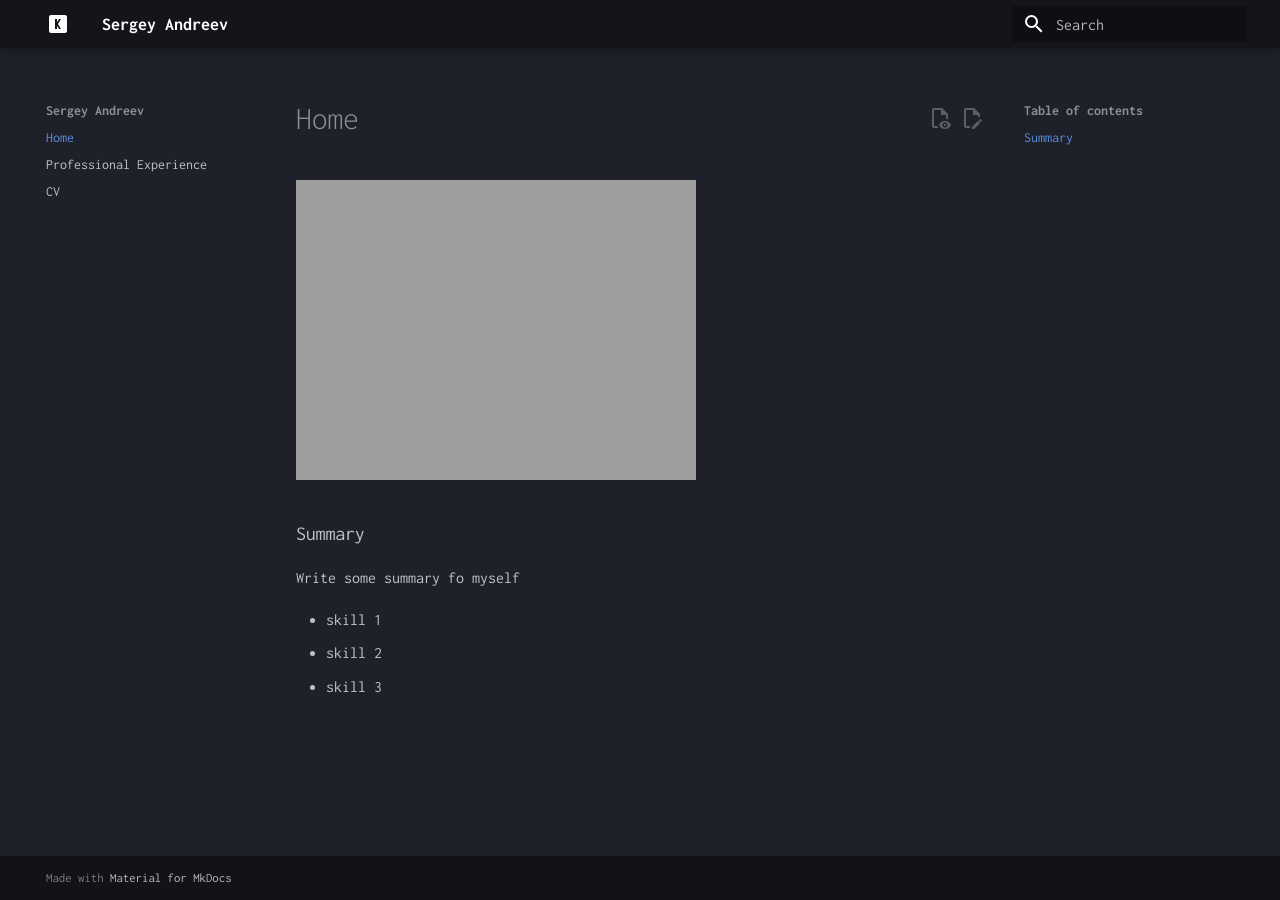
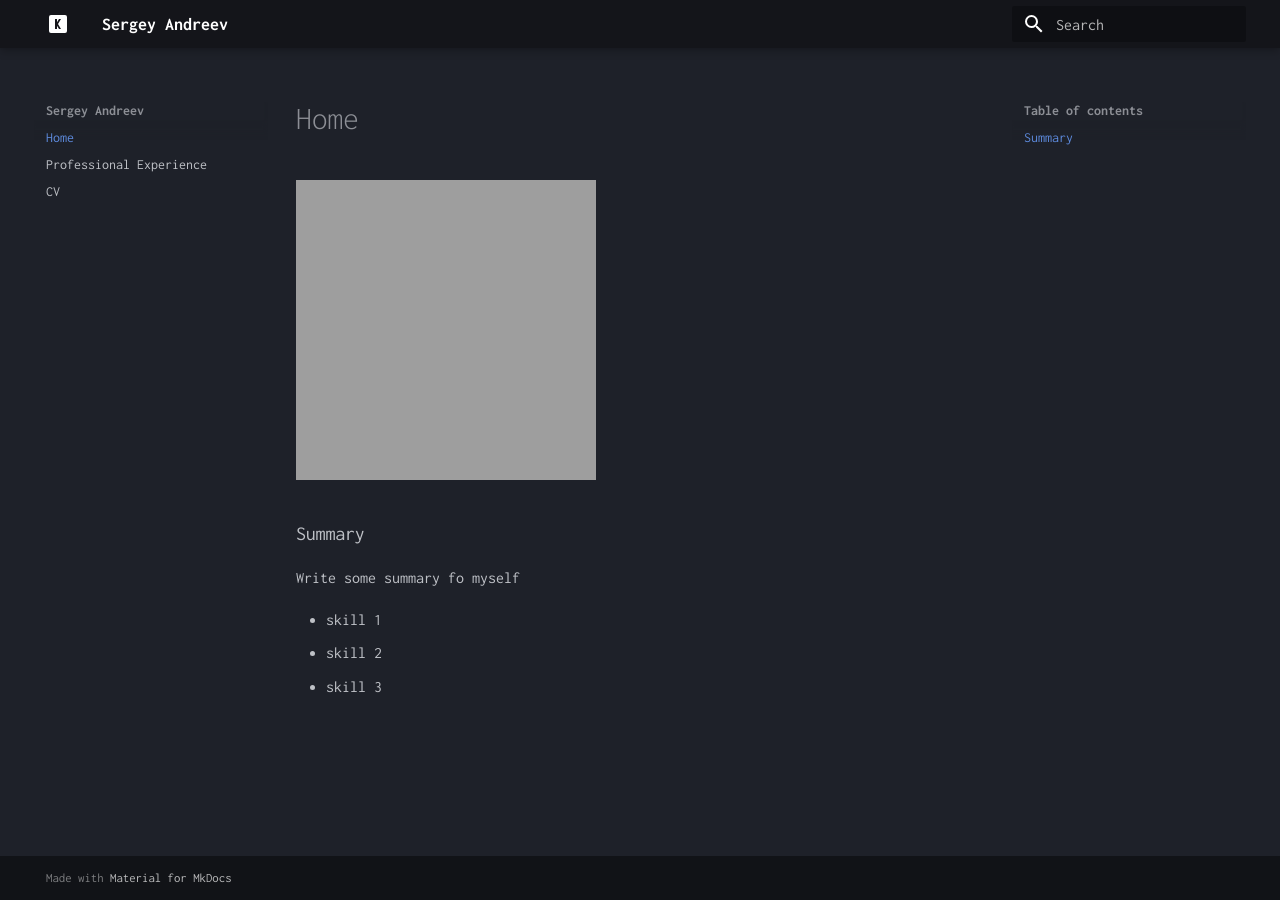
Before and after one commit to kohodono/kohodono.github.io, an MkDocs documentation site: the page built from docs/index.md, in a window 1280 px wide. Built offline with MkDocs 1.6.1 and Material for MkDocs 9.7.7, drawn with Linux system fonts in a browser that asks for light colours.

Commit message:
fixed img size

```diff
--- a/docs/index.md
+++ b/docs/index.md
@@ -3,7 +3,7 @@
 [//]: # (  - navigation)
 [//]: # (  - toc)
 [//]: # (---)
-![kohodono.png](img%2Fkohodono.png)
+![kohodono.png](img%2Fkohodono.png){: style="height:300px;width:300px"}
 
 ### Summary
 Write some summary fo myself
--- a/mkdocs.yml
+++ b/mkdocs.yml
@@ -9,11 +9,12 @@ plugins:
         combined: True
         combined_output_path: cv/generated_cv.pdf
 
+markdown_extensions:
+  - attr_list
+
 theme:
   name: material
   features:
-    - content.action.view
-    - content.action.edit
     - navigation.instant
     - navigation.tracking
     - toc.follow
```
